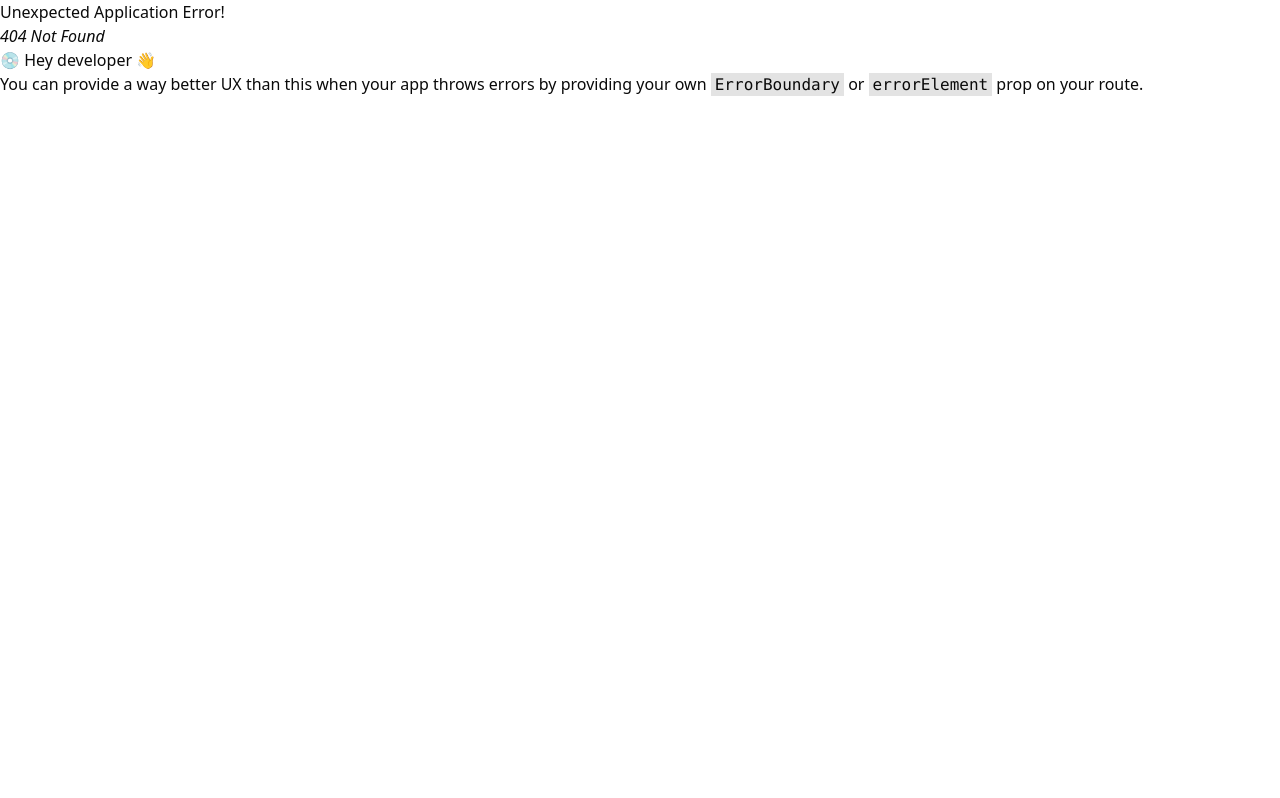
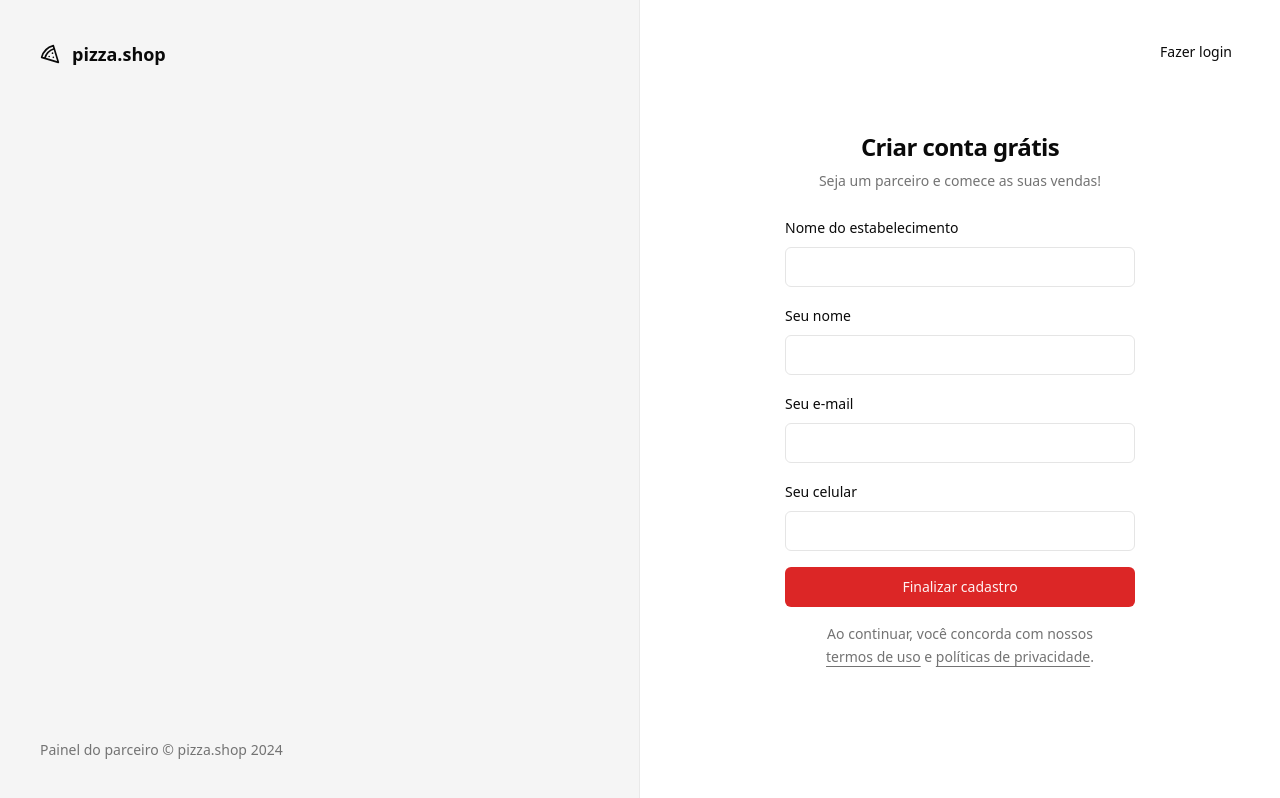
Before and after one commit to fabiof2x/ignite-reactjs-04-pizzashop-web, a React (Vite) app: page /sign-up in a window 1280 px wide. Before the commit this address had no page. Built offline with nearby package versions, Linux system fonts and the light colour scheme.

Commit message:
Página: Cadastro de restaurante

```diff
--- a/src/pages/_layouts/auth.tsx
+++ b/src/pages/_layouts/auth.tsx
@@ -14,7 +14,7 @@
         </footer>
       </div>
 
-      <div className="flex flex-col items-center justify-center">
+      <div className="relative flex flex-col items-center justify-center">
         <Outlet />
       </div>
     </div>
--- a/src/pages/auth/sign-in.tsx
+++ b/src/pages/auth/sign-in.tsx
@@ -1,5 +1,6 @@
 import { Helmet } from 'react-helmet-async'
 import { useForm } from 'react-hook-form'
+import { Link } from 'react-router-dom'
 import { toast } from 'sonner'
 import { z } from 'zod'
 
@@ -40,6 +41,9 @@
     <>
       <Helmet title="Login" />
       <div className="p-8">
+        <Button variant="ghost" asChild className="absolute right-8 top-8">
+          <Link to="/sign-up">Novo estabelecimento</Link>
+        </Button>
         <div className="flex w-[350px] flex-col justify-center gap-6">
           <div className="flex flex-col gap-2 text-center">
             <h1 className="text-2xl font-semibold tracking-tight">
--- /dev/null
+++ b/src/pages/auth/sign-up.tsx
@@ -0,0 +1,111 @@
+import { Helmet } from 'react-helmet-async'
+import { useForm } from 'react-hook-form'
+import { Link, useNavigate } from 'react-router-dom'
+import { toast } from 'sonner'
+import { z } from 'zod'
+
+import { Button } from '@/components/ui/button'
+import { Input } from '@/components/ui/input'
+import { Label } from '@/components/ui/label'
+
+const signUpForm = z.object({
+  restaurantName: z.string(),
+  managerName: z.string(),
+  phone: z.string(),
+  email: z.string().email(),
+})
+
+type SignUpForm = z.infer<typeof signUpForm>
+
+export function SignUp() {
+  const navigate = useNavigate()
+
+  const {
+    register,
+    handleSubmit,
+    formState: { isSubmitting },
+  } = useForm<SignUpForm>()
+
+  async function handleSignUp(data: SignUpForm) {
+    try {
+      console.log(data)
+
+      await new Promise((resolve) => setTimeout(resolve, 2000))
+      toast.success('Restaurante cadastrado com sucesso', {
+        action: {
+          label: 'Login',
+          onClick: () => navigate('/sign-in'),
+        },
+      })
+    } catch {
+      toast.error('Erro ao cadastrar restaurante!')
+    }
+  }
+
+  return (
+    <>
+      <Helmet title="Cadastro" />
+      <div className="p-8">
+        <Button variant="ghost" asChild className="absolute right-8 top-8">
+          <Link to="/sign-in">Fazer login</Link>
+        </Button>
+        <div className="flex w-[350px] flex-col justify-center gap-6">
+          <div className="flex flex-col gap-2 text-center">
+            <h1 className="text-2xl font-semibold tracking-tight">
+              Criar conta grátis
+            </h1>
+            <p className="text-sm text-muted-foreground">
+              Seja um parceiro e comece as suas vendas!
+            </p>
+          </div>
+
+          <form onSubmit={handleSubmit(handleSignUp)} className="space-y-4">
+            <div className="space-y-2">
+              <Label htmlFor="restaurantName">Nome do estabelecimento</Label>
+              <Input
+                id="restaurantName"
+                type="text"
+                {...register('restaurantName')}
+              />
+            </div>
+
+            <div className="space-y-2">
+              <Label htmlFor="managerName">Seu nome</Label>
+              <Input
+                id="managerName"
+                type="text"
+                {...register('managerName')}
+              />
+            </div>
+
+            <div className="space-y-2">
+              <Label htmlFor="email">Seu e-mail</Label>
+              <Input id="email" type="email" {...register('email')} />
+            </div>
+
+            <div className="space-y-2">
+              <Label htmlFor="phone">Seu celular</Label>
+              <Input id="phone" type="tel" {...register('phone')} />
+            </div>
+
+            <Button disabled={isSubmitting} className="w-full" type="submit">
+              Finalizar cadastro
+            </Button>
+
+            <p className="px-6 text-center text-sm leading-relaxed text-muted-foreground">
+              Ao continuar, você concorda com nossos{' '}
+              <a className="underline underline-offset-4" href="#">
+                termos de uso
+              </a>{' '}
+              e{' '}
+              <a className="underline underline-offset-4" href="#">
+                políticas de privacidade
+              </a>
+              .
+            </p>
+          </form>
+        </div>
+      </div>
+    </>
+  )
+}
```
Also changed, not shown: src/routes.tsx (+4 -10 lines).
